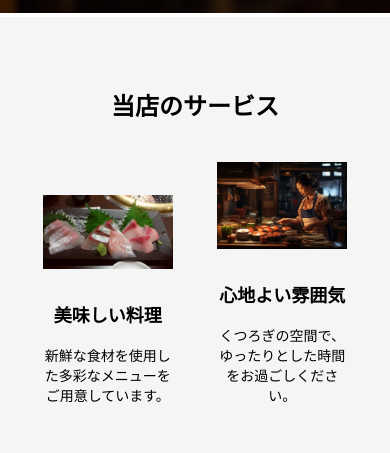
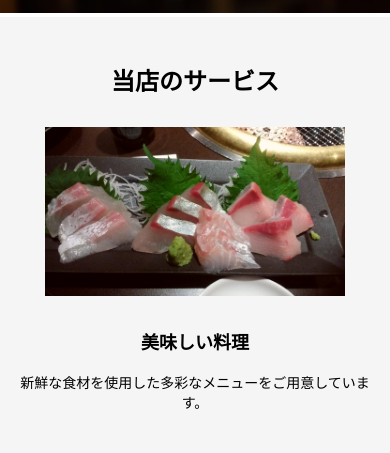
Before and after one commit to illionillion/izakaya-aoitori, a website: page index.html in a window 390 px wide. Shown: the part 347-800 px from the top of the page. Drawn offline with Linux system fonts and the light colour scheme.

Commit message:
fix: 画像の大きさによって並びがズレるのでメディアクエリで修正

```diff
--- a/css/top.css
+++ b/css/top.css
@@ -47,6 +47,10 @@
   padding: 20px;
 }
 
+@media (max-width: 412px) {
+
+}
+
 .service img {
   width: 100%;
   max-width: 300px;
@@ -60,6 +64,7 @@
 
 .service p {
   font-size: 14px;
+  padding-inline: 1rem;
 }
 
 .menu {
@@ -155,3 +160,17 @@
     width: 80%;
   }
 }
+
+@media (max-width: 832px) {
+  .service, .menu-item {
+    display: block;
+    margin: auto;
+    padding-inline: 0;
+    padding-block: 10px 20px;
+    width: 100%;
+  }
+
+  .services, .menu, .store-info, .news {
+    padding-block: 25px;
+  }
+}
```
